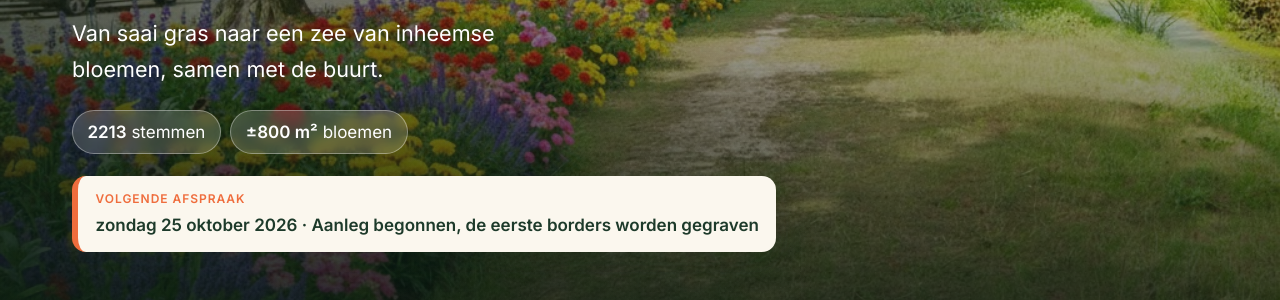
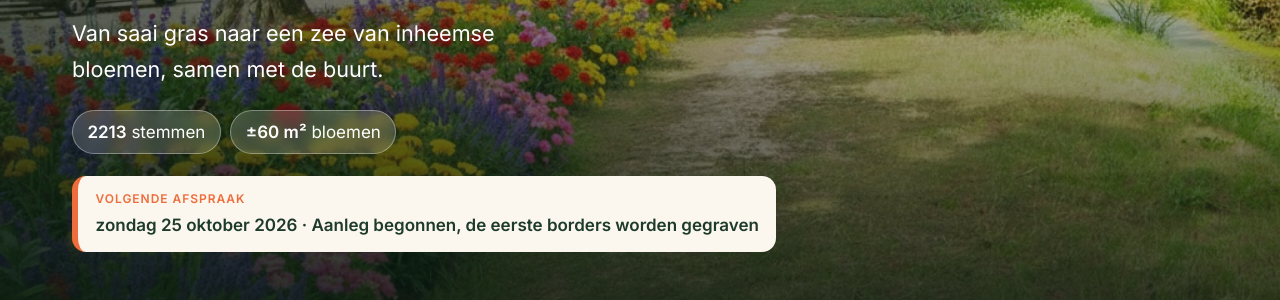
Before and after one commit to BloemenparadijsVanDortstraat/BloemenparadijsVanDortstraat.github.io, a Jekyll site: the page built from index.html, in a window 1280 px wide and 900 px high, scrolled down 358 px. Shown: the part 138-438 px from the top of the window. Built offline with Jekyll 4.4.1, drawn with Linux system fonts in a browser that asks for light colours.

Commit message:
update numbers

```diff
--- a/index.html
+++ b/index.html
@@ -15,7 +15,7 @@ layout: default
     </p>
     <div class="hero-badges">
       <span class="badge"><strong>2213</strong> stemmen</span>
-      <span class="badge"><strong>±800 m²</strong> bloemen</span>
+      <span class="badge"><strong>±60 m²</strong> bloemen</span>
     </div>
     <div class="next-up" id="next-up" hidden>
       <span class="next-up-label">Volgende afspraak</span>
```
